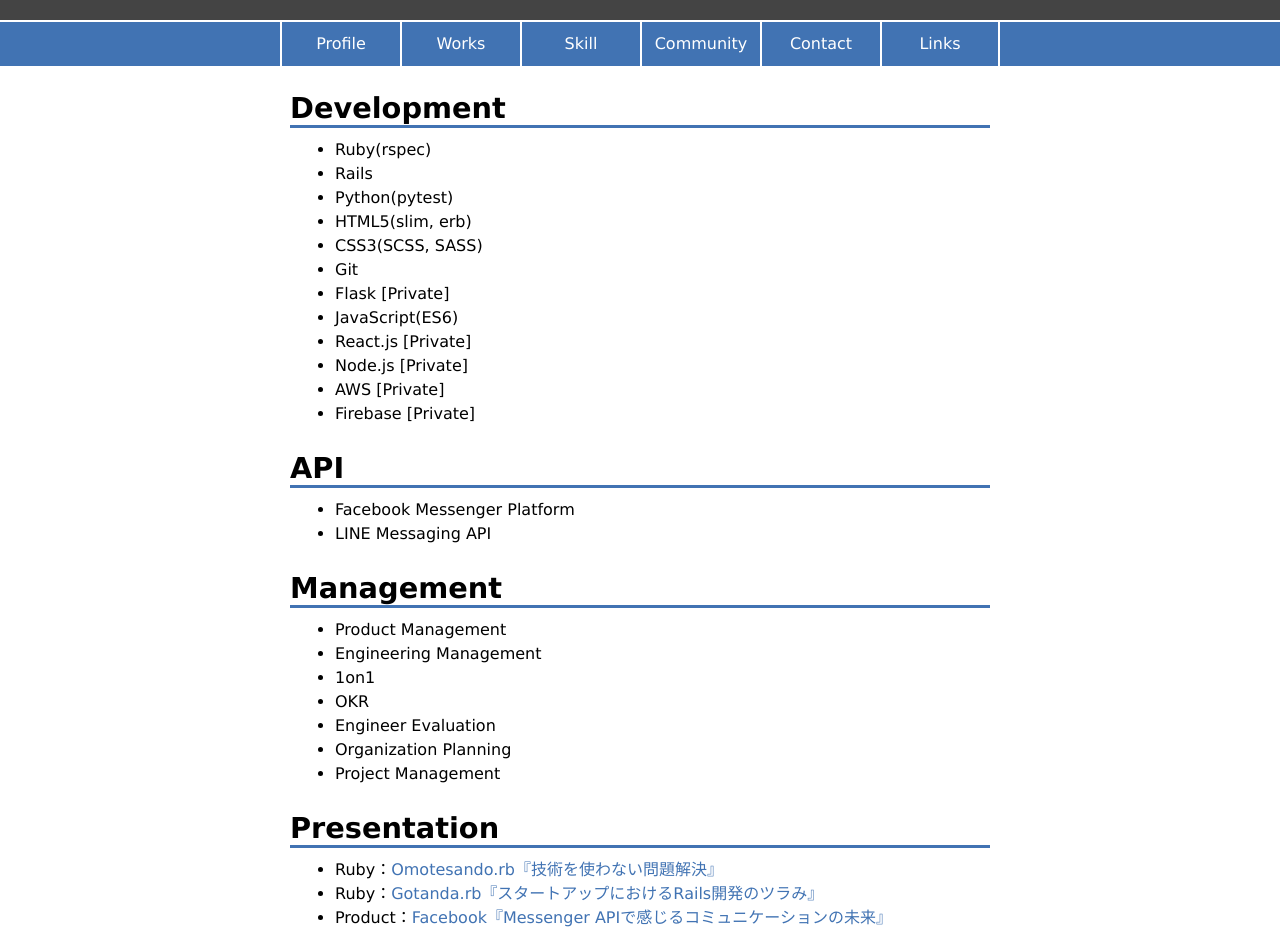
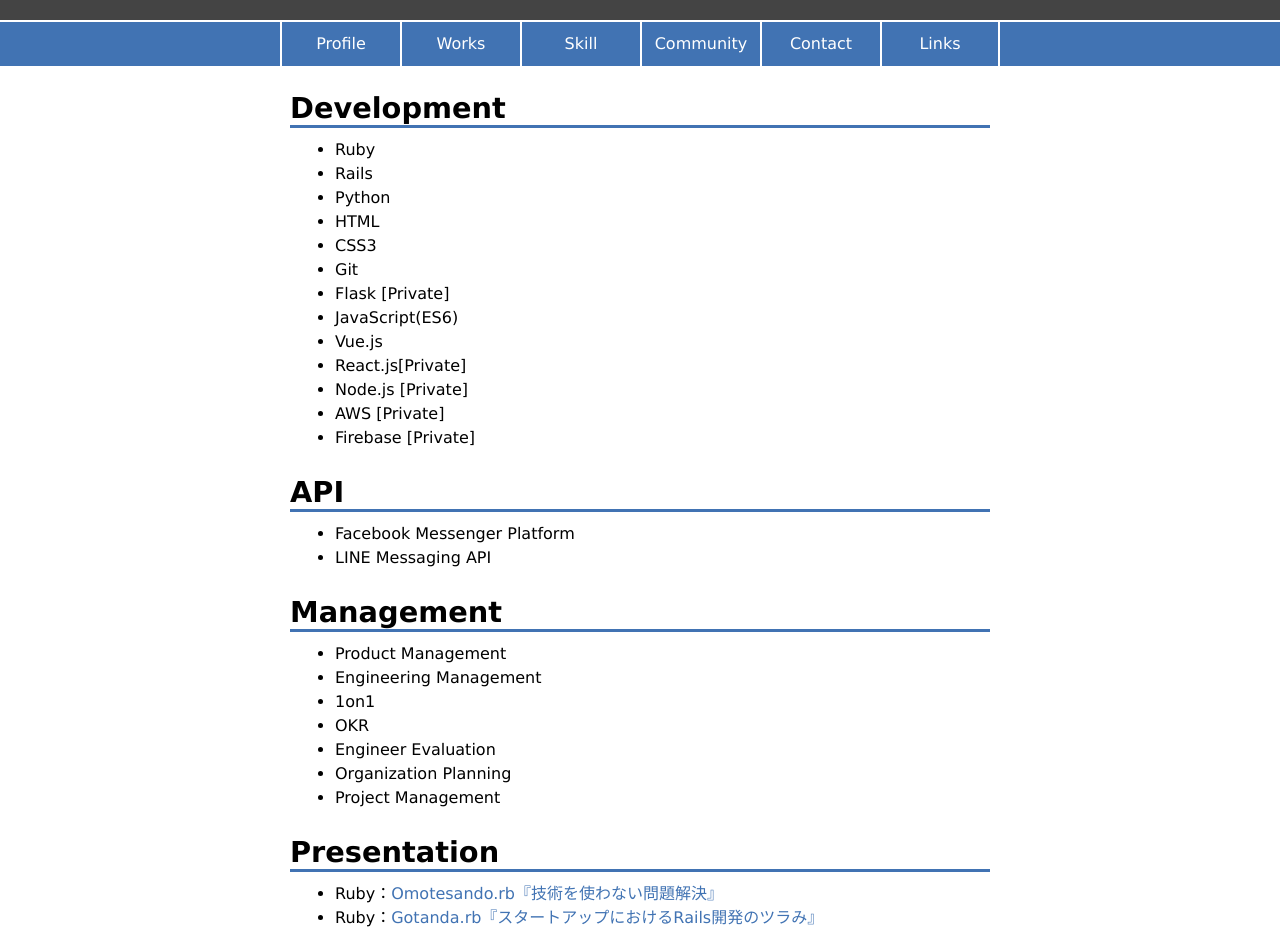
Before and after one commit to f-teruhisa/fukumoto_portfolio, a React (Create React App) app: page /skill in a window 1280 px wide. Shown: the part 120-1051 px from the top of the page. Built offline with nearby package versions, Linux system fonts and the light colour scheme.

Commit message:
update skills

```diff
--- a/src/components/Skill.js
+++ b/src/components/Skill.js
@@ -4,15 +4,16 @@ const Skill = () => (
   <React.Fragment>
     <h2>Development</h2>
       <ul>
-        <li>Ruby(rspec)</li>
+        <li>Ruby</li>
         <li>Rails</li>
-        <li>Python(pytest)</li>
-        <li>HTML5(slim, erb)</li>
-        <li>CSS3(SCSS, SASS)</li>
+        <li>Python</li>
+        <li>HTML</li>
+        <li>CSS3</li>
         <li>Git</li>
         <li>Flask [Private]</li>
         <li>JavaScript(ES6)</li>
-        <li>React.js [Private]</li>
+        <li>Vue.js</li>
+        <li>React.js[Private]</li>
         <li>Node.js [Private]</li>
         <li>AWS [Private]</li>
         <li>Firebase [Private]</li>
@@ -33,12 +34,12 @@ const Skill = () => (
         <li>Project Management</li>
       </ul>
     <h2>Presentation</h2>
-      <ul>
-        <li>Ruby：<a href="https://speakerdeck.com/teruhisafukumoto/07-biao-can-dao-dot-rb-deng-tan-zi-liao">Omotesando.rb『技術を使わない問題解決』</a></li>
-        <li>Ruby：<a href="https://speakerdeck.com/teruhisafukumoto/tsurami-on-rails-at-startup">Gotanda.rb『スタートアップにおけるRails開発のツラみ』</a></li>
-        <li>Product：<a href="https://speakerdeck.com/teruhisafukumoto/messenger-apidegan-zirukomiyunikesiyonfalsewei-lai">Facebook『Messenger APIで感じるコミュニケーションの未来』</a></li>
-        <li>Data：<a href="https://speakerdeck.com/teruhisafukumoto/data-driven-communication-76c4ca0a-d387-4cb9-91fe-dcde2e77e50c">VUILT『Goalから逆算するコミュニケーションデータ戦略』</a></li>
-      </ul>
+    <ul>
+      <li>Ruby：<a href="https://speakerdeck.com/teruhisafukumoto/07-biao-can-dao-dot-rb-deng-tan-zi-liao">Omotesando.rb『技術を使わない問題解決』</a></li>
+      <li>Ruby：<a href="https://speakerdeck.com/teruhisafukumoto/tsurami-on-rails-at-startup">Gotanda.rb『スタートアップにおけるRails開発のツラみ』</a></li>
+      <li> Career：<a href="https://speakerdeck.com/teruhisafukumoto/what-i-thought-after-experiencing-with-pm-em-devrel-recruitment">Enginner Career Night『PMとEMとDevRelと採用を経験して見えた話』</a></li>
+      <li> UX： <a href="https://speakerdeck.com/teruhisafukumoto/push-and-delivery-ux-at-chatbot">UX MILK Fest 2019『チャットボットで考えるプッシュ＆デリバリーUX』</a></li>
+    </ul>
     <h2>Article</h2>
       <ul>
         <li>PM：<a href="https://medium.com/@teruhisafukumoto/%E3%83%97%E3%83%AD%E3%83%80%E3%82%AF%E3%83%88%E3%83%9E%E3%83%8D%E3%83%BC%E3%82%B8%E3%83%A3%E3%83%BC%E3%81%AF-%E8%87%AA%E5%88%86%E9%81%94%E3%81%8C-%E9%A0%AD%E3%81%8C%E3%81%84%E3%81%84-%E3%81%93%E3%81%A8%E3%82%92%E7%90%86%E8%A7%A3%E3%81%97%E3%81%AA%E3%81%91%E3%82%8C%E3%81%B0%E3%81%AA%E3%82%89%E3%81%AA%E3%81%84-97eaa0d1dc79">『プロダクトマネージャーは、自分達が「頭がいい」ことを理解しなければならない』</a></li>
```
